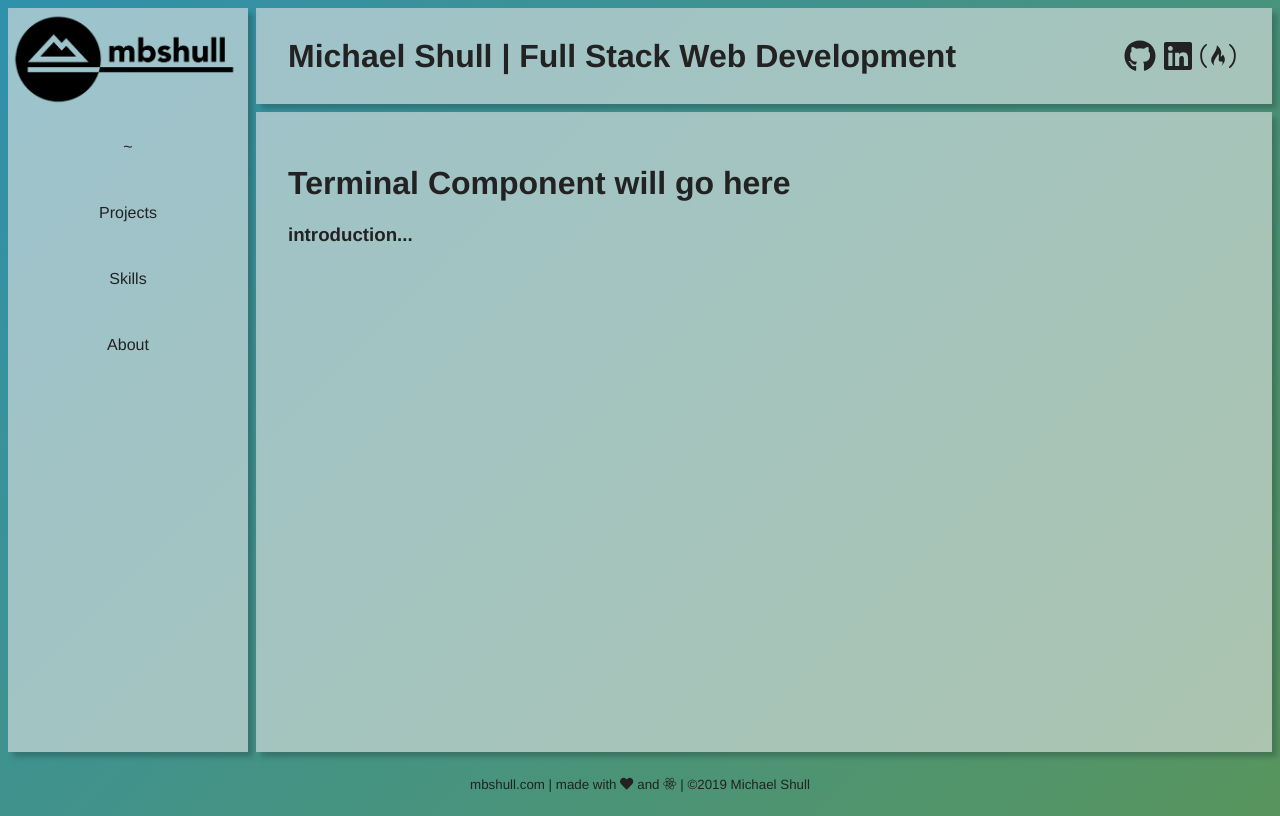
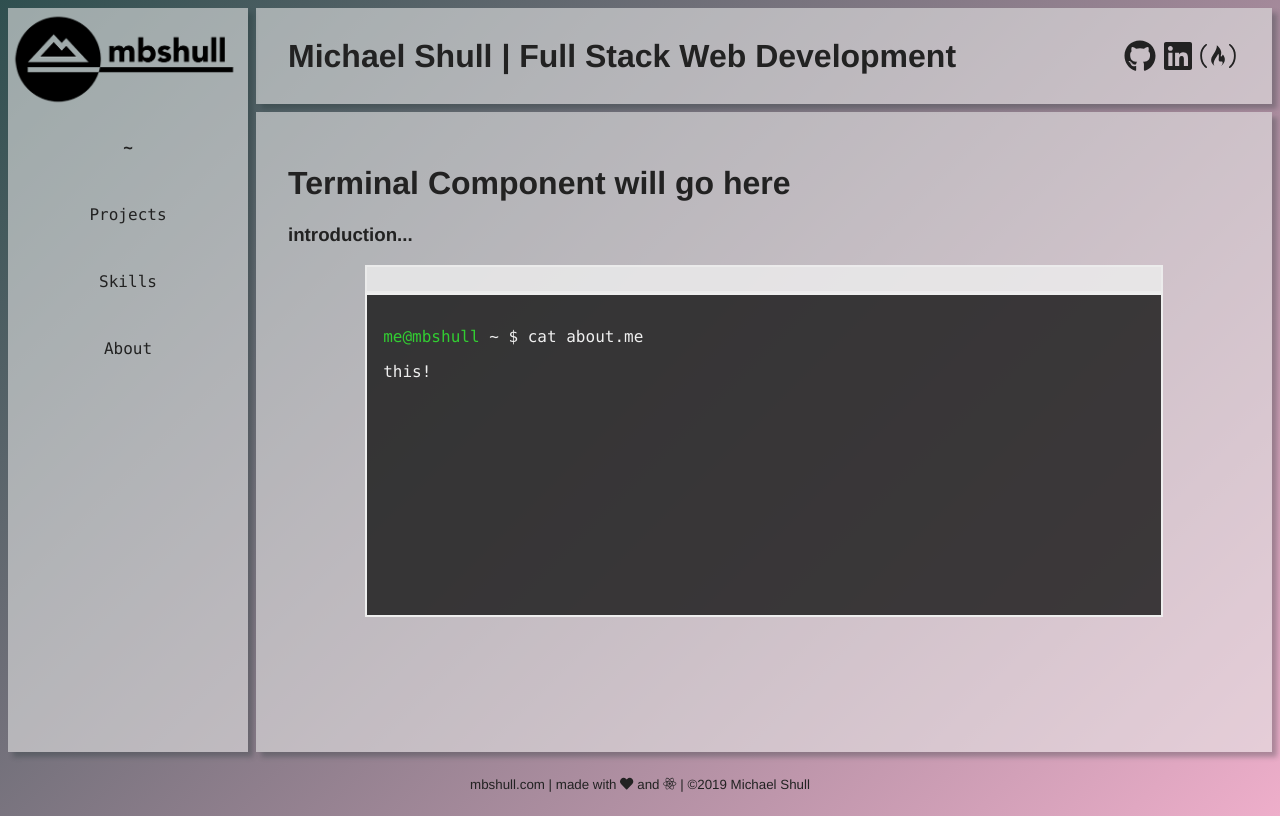
Before and after one commit to shullmb/portfolio2019, a React (Create React App) app: page / in a window 1280 px wide. Built offline with nearby package versions, Linux system fonts and the light colour scheme.

Commit message:
term test

```diff
--- a/src/App.jsx
+++ b/src/App.jsx
@@ -1,7 +1,8 @@
 import React, { Component } from 'react';
+import { FontAwesomeIcon } from '@fortawesome/react-fontawesome'
 import { library } from '@fortawesome/fontawesome-svg-core'
-import { FontAwesomeIcon } from '@fortawesome/react-fontawesome'
 import { fab } from '@fortawesome/free-brands-svg-icons'
+import { faExternalLinkAlt } from '@fortawesome/free-solid-svg-icons'
 import {BrowserRouter as Router, Route, Switch} from 'react-router-dom';
 import Header from './Header';
 import NavPanel from './NavPanel';
@@ -11,7 +12,7 @@ import SkillContainer from './components/SkillContainer';
 import AboutContainer from './components/AboutContainer';
 import Footer from './Footer';
 
-library.add(fab)
+library.add(fab, faExternalLinkAlt)
 
 class App extends Component {
   render() {
--- a/src/Header.jsx
+++ b/src/Header.jsx
@@ -5,8 +5,8 @@ const iconClr = '#222';
 
 const Header = () => (
   <header>
-    <h1>Michael Shull | Full Stack Web Development</h1>
-    <div>
+    <h1>Michael Shull | Full Stack Web Development </h1>
+    <div id="Social">
       <a href="https://github.com/shullmb" rel="noreferrer noopener" target="_blank">
         <FontAwesomeIcon icon={['fab', 'github']} color={iconClr} size='2x' />
       </a>
--- a/src/components/Home.jsx
+++ b/src/components/Home.jsx
@@ -1,10 +1,12 @@
 import React from 'react';
+import Terminal from './Terminal';
 
 const Home = () => {
   return (
     <>
       <h1>Terminal Component will go here</h1>
       <h3>introduction...</h3>
+      <Terminal input={"cat about.me"} output={"this!"} />
     </>
   )
 }
--- a/src/components/NavItem.jsx
+++ b/src/components/NavItem.jsx
@@ -3,7 +3,10 @@ import { NavLink } from 'react-router-dom';
 
 const NavItem = ({title, to}) => {
   return (
-    <NavLink to={`/${to}`} >
+    <NavLink to={`/${to}`}
+             activeStyle={{fontWeight: 'bold'}}
+
+    >
       <div className="NavItem">
         <p>{title}</p>
       </div>
--- a/src/components/ProjectView.jsx
+++ b/src/components/ProjectView.jsx
@@ -1,9 +1,11 @@
 import React from 'react';
+import { FontAwesomeIcon } from '@fortawesome/react-fontawesome'
+
 
 const ProjectView = ({project}) => {
   return (
     <div>
-      <img src={require(`../img/${project.img}`)} alt="" srcset=""/>
+      <img src={require(`../img/${project.img}`)} alt="" />
       <h3>{project.title}</h3>
       <h4>{project.summary}</h4>
       <p>
@@ -11,8 +13,8 @@ const ProjectView = ({project}) => {
           project.tech.map( tech => <small className='tech' key={tech}> {tech} </small>)
         }
       </p>
-      <p><a href={project.gh}> Source</a></p>
-      <p><a href={project.live}>Live</a></p>
+      <p><a rel="noreferrer noopener" target="_blank" href={project.gh}> Source <FontAwesomeIcon icon={['fas','external-link-alt']}  color={'#222'} /> </a></p>
+      <p><a rel="noreferrer noopener" target="_blank" href={project.live}>Live <FontAwesomeIcon icon={['fas', 'external-link-alt']}  color={'#222'} /> </a></p>
     </div>
   )
 }
--- a/src/components/SkillContainer.jsx
+++ b/src/components/SkillContainer.jsx
@@ -1,4 +1,4 @@
-import React from 'react';
+import React, { useEffect } from 'react';
 
 const SkillContainer = () => {
   return (
--- /dev/null
+++ b/src/components/Terminal.jsx
@@ -0,0 +1,50 @@
+import React, { useEffect, useState } from 'react';
+
+const Terminal = props => {
+  const [input, setInput] = useState('')
+  const [output, setOutput] = useState('')
+
+  useEffect( () => {
+      let arr = props.input.split('')
+      let result = []
+      arr.forEach((char, i) => {
+        i < 1 ? result.push(char) : result.push(`${result[i - 1]}${char}`)
+      })
+
+      result.forEach( (word, i) => {
+        setTimeout( () => {setInput(word)}, 500 + i*100)
+      })
+
+      setTimeout( () => { setOutput(props.output)}, (props.input.length*100 + 500))
+  },[])
+
+  return (
+    <>
+      <div style={{
+        backgroundColor: 'rgba(238, 238, 238,.8)',
+        width: '80%',
+        minHeight: '1em',
+        padding: '.25em 1em',
+        margin: '0 auto',
+        fontFamily: '"Fira Code",Consolas, monospace',
+        border: '2px solid rgba(238, 238, 238, .8)'
+      }}></div>
+      <div style={{
+          backgroundColor: 'rgba(20,20,20,.8)',
+          color: '#efefef',
+          width: '80%',
+          minHeight: '50%',
+          maxHeight: '80%',
+          margin: '0 auto',
+          padding: '1em',
+          fontFamily: '"Fira Code",Consolas, monospace',
+          border: '2px solid #eee'
+        }}>
+        <p><span style={{color: 'limegreen'}}>me@mbshull</span> ~ $ {input}</p>
+        <p>{output}</p>
+      </div>
+    </>
+  )
+}
+
+export default Terminal;
--- a/src/styles/App.scss
+++ b/src/styles/App.scss
@@ -12,7 +12,8 @@ body {
   margin: 0;
   padding: 0;
   background: rgb(34,193,195);
-  background: $ks;
+  background: $mainBGColor;
+  // background: $ks;
   color: $mainTextColor;
   min-width: 100vw;
   min-height: 100vh;
--- a/src/styles/Nav.scss
+++ b/src/styles/Nav.scss
@@ -7,6 +7,7 @@ a {
   padding: .5em 1em;
   display: flex;
   justify-content: center;
+  font-family: 'Fira Code', Consolas, monospace;
   &:hover {
     background-color: salmon;
   };
--- a/src/styles/Project.scss
+++ b/src/styles/Project.scss
@@ -22,7 +22,7 @@
     color: $mainTextColor;
     box-sizing: border-box;
     &:hover {
-      animation: wiggle 500ms;
+      animation: wiggle 300ms;
     };
     &:active{
       background: rgba(47, 79, 79,0.5);
```
